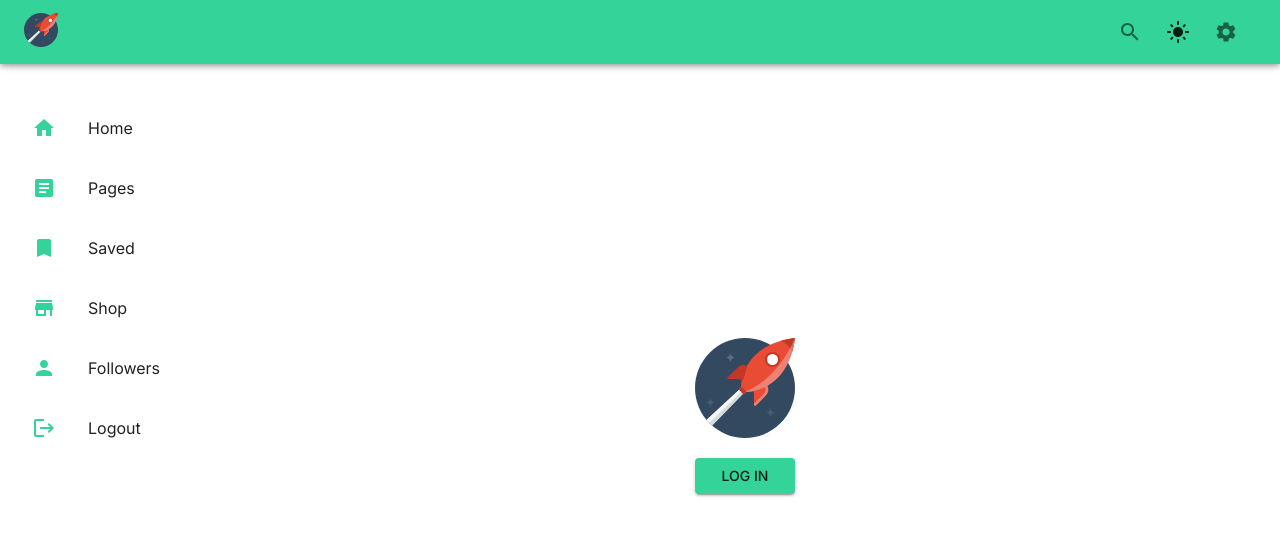
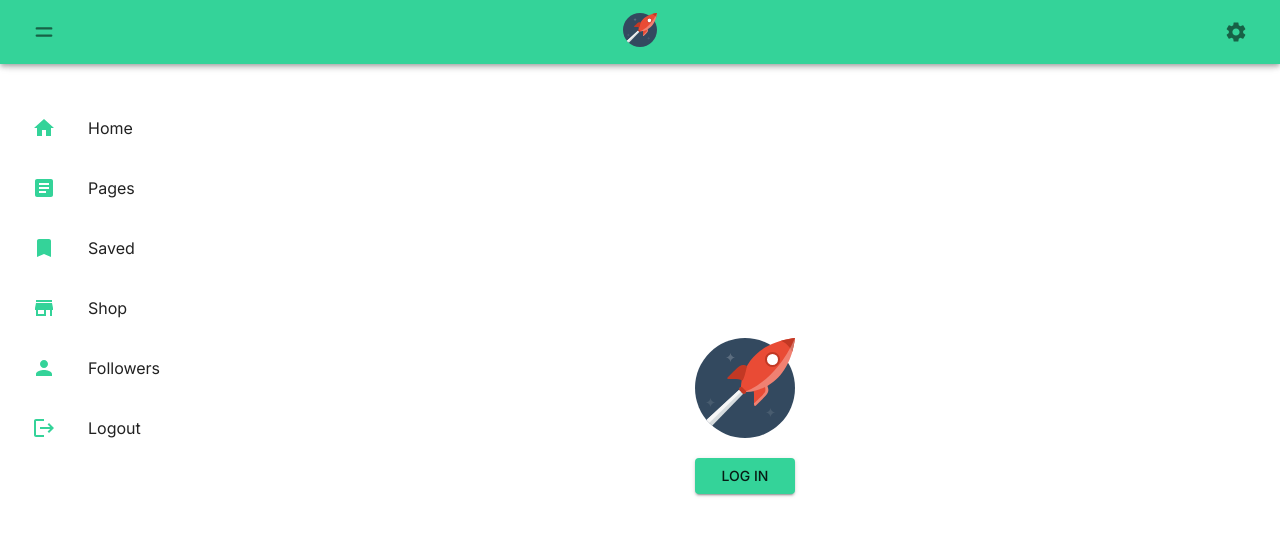
Before and after one commit to basitkorai/social-media-app, a React (Vite) app: page /#/login in a window 1280 px wide. Shown: the top 536 px of the page. Built offline with nearby package versions, Linux system fonts and the light colour scheme.

Commit message:
feat: navbar layout changed

```diff
--- a/package.json
+++ b/package.json
@@ -20,6 +20,7 @@
     "react-alice-carousel": "^2.8.0",
     "react-dom": "^18.2.0",
     "react-helmet-async": "^2.0.4",
+    "react-icons": "^4.12.0",
     "react-router-dom": "^6.21.1",
     "yet-another-react-lightbox": "^3.15.6"
   },
--- a/src/components/Navbar.jsx
+++ b/src/components/Navbar.jsx
@@ -1,7 +1,6 @@
 import {
   AppBar,
   Avatar,
-  Badge,
   Box,
   Toolbar,
   styled,
@@ -10,8 +9,8 @@ import {
 } from '@mui/material'
 import Menu from '@mui/material/Menu'
 import MenuItem from '@mui/material/MenuItem'
-import { NoEncryption, Notifications } from '@mui/icons-material'
 import SearchIcon from '@mui/icons-material/Search'
+import { HiMenuAlt4 } from 'react-icons/hi'
 import LightModeIcon from '@mui/icons-material/LightMode'
 import DarkModeIcon from '@mui/icons-material/DarkMode'
 import { Settings } from '@mui/icons-material'
@@ -19,7 +18,11 @@ import { useState } from 'react'
 import Logo from './Logo'
 import { useAppContext } from '../context/context'
 import { useNavigate } from 'react-router-dom'
-import { desktopMenuItems, mobileMenuItems } from '../data/navlinks'
+import {
+  desktopMenuItems,
+  mobileMenuItems,
+  menuIconStyles,
+} from '../data/navlinks'
 
 const StyledToolbar = styled(Toolbar)({
   display: 'flex',
@@ -27,10 +30,8 @@ const StyledToolbar = styled(Toolbar)({
 })
 
 const Icons = styled(Box)(({ theme }) => ({
-  padding: '0 0.625rem',
+  padding: '0rem',
   display: 'flex',
-  gap: '0.5rem',
-  marginLeft: 'auto',
   justifyContent: 'center',
   alignItems: 'center',
   borderRadius: theme.shape.borderRadius,
@@ -69,15 +70,18 @@ const Navbar = () => {
   return (
     <AppBar sx={{ color: 'white', position: 'sticky', top: '0' }}>
       <StyledToolbar>
+        <Icons>
+          <IconButton onClick={() => setIsOpen(true)}>
+            <HiMenuAlt4 />
+          </IconButton>
+        </Icons>
         <Logo dimensions={'34'} />
         <Icons>
+          {isUserLoggedIn ? (
+            <>
               <IconButton onClick={() => toggleSearchModal()}>
                 <SearchIcon />
               </IconButton>
-          <IconButton sx={iconColor} onClick={() => updateTheme()}>
-            {isMode === 'dark' ? <DarkModeIcon /> : <LightModeIcon />}
-          </IconButton>
-          {isUserLoggedIn ? (
               <Avatar
                 onClick={() => setIsOpen(true)}
                 sx={{
@@ -88,6 +92,7 @@ const Navbar = () => {
                 }}
                 src="https://images.pexels.com/photos/1326946/pexels-photo-1326946.jpeg?auto=compress&cs=tinysrgb&w=1260&h=750&dpr=1"
               />
+            </>
           ) : (
             <IconButton>
               <Settings />
@@ -103,11 +108,11 @@ const Navbar = () => {
         onClose={handleClose}
         anchorOrigin={{
           vertical: 'top',
-          horizontal: 'right',
+          horizontal: 'left',
         }}
         transformOrigin={{
           vertical: 'top',
-          horizontal: 'right',
+          horizontal: 'left',
         }}
       >
         {min900
@@ -147,6 +152,15 @@ const Navbar = () => {
                 </MenuItem>
               )
             })}
+
+        <MenuItem onClick={() => updateTheme()}>
+          {isMode === 'dark' ? (
+            <DarkModeIcon sx={{ ...menuIconStyles }} />
+          ) : (
+            <LightModeIcon sx={{ ...menuIconStyles }} />
+          )}
+          {isMode === 'dark' ? 'Dark mode' : 'Light mode'}
+        </MenuItem>
       </Menu>
     </AppBar>
   )
--- a/src/data/navlinks.jsx
+++ b/src/data/navlinks.jsx
@@ -70,6 +70,6 @@ const mobileMenuItems = [
   },
 ]
 
-export { desktopMenuItems, mobileMenuItems }
+export { desktopMenuItems, mobileMenuItems, menuIconStyles }
 
 export default navlinks
```
Also changed, not shown: 1 other file (tests, documents, lock files or other folders). Lines whose indentation alone changed are shown as unchanged.
